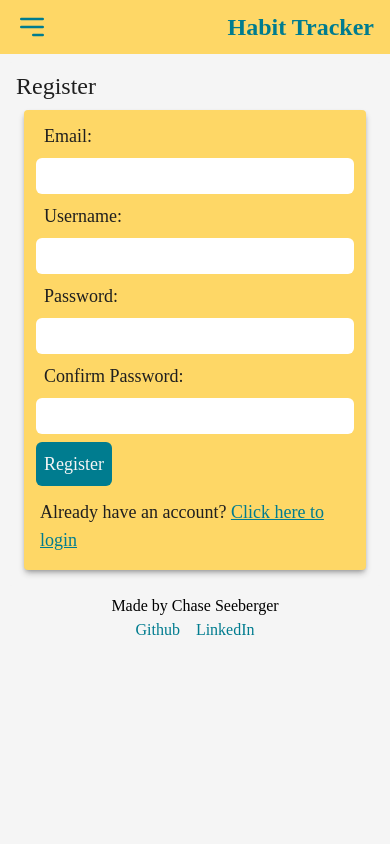
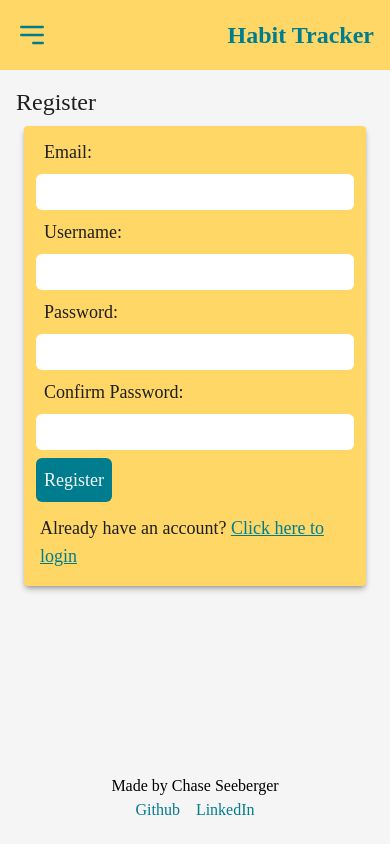
Before and after one commit to ChaseLee21/Habit-Tracker, a React (Vite) app in the folder client/: page /register in a window 390 px wide. Built offline with nearby package versions, Linux system fonts and the light colour scheme; a web font is replaced by a local one.

Commit message:
update: mobile layout

```diff
--- a/client/index.html
+++ b/client/index.html
@@ -25,8 +25,8 @@
     <meta name="msapplication-TileImage" content="/ms-icon-144x144.png">
     <meta name="theme-color" content="#ffffff">
   </head>
-  <body class="bg-colorBg ">
-    <div id="root" class="min-h-[100vh]"></div>
+  <body class="bg-colorBg">
+    <div id="root"></div>
     <script type="module" src="/src/main.jsx"></script>
   </body>
 </html>
--- a/client/src/App.jsx
+++ b/client/src/App.jsx
@@ -28,7 +28,7 @@ function App () {
 
     return (
         <>
-            {showMobile && <div className='grid grid-flow-row grid-rows-12'>
+            {showMobile && <div className='grid grid-flow-row grid-rows-12 min-h-[100vh]'>
                 <div className='row-span-1'>
                     <NavBarMobile />
                 </div>
```
